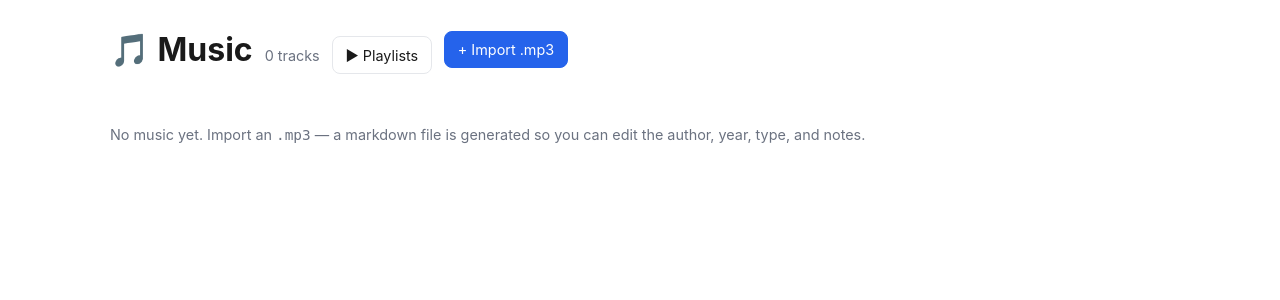
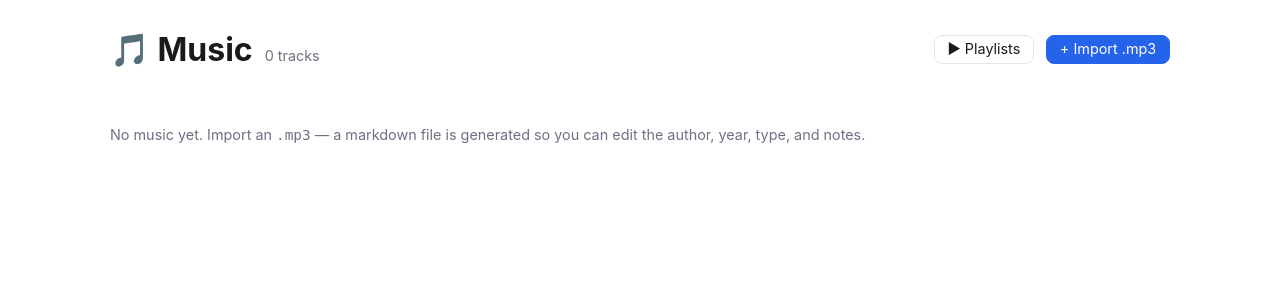
Before and after one commit to phatnguyen9722/knowledge_base_tool, a FastAPI app: page /music in a window 1280 px wide. Shown: the part 86-386 px from the top of the page. Run offline with FastAPI, Linux system fonts and the light colour scheme; some libraries are stand-ins or nearby versions.

Commit message:
(Fix): Minor changes

```diff
--- a/static/style.css
+++ b/static/style.css
@@ -193,6 +193,9 @@ a:hover { text-decoration: underline; }
 .feed-head { display: flex; align-items: baseline; gap: .75rem; margin-bottom: 1rem;}
 .feed-head h1 { margin: 0; }
 .head-action { margin-left: auto; align-self: center; }
+.head-actions { margin-left: auto; align-self: center; display: flex; align-items: stretch; gap: .75rem; }
+.head-actions form { display: contents; }
+.head-actions .btn { display: flex; align-items: center; line-height: 1; margin: 0; }
 .feed { list-style: none; padding: 0; margin: 1rem 0; }
 .card {
   border: 1px solid var(--border); border-radius: 12px;
@@ -273,8 +276,9 @@ a:hover { text-decoration: underline; }
   mask-image: linear-gradient(#000 72%, transparent);
 }
 .note-content > :first-child { margin-top: 0; }
-.note-actions { display: flex; align-items: center; gap: .5rem; margin-top: .35rem; }
+.note-actions { display: flex; align-items: stretch; gap: .5rem; margin-top: .35rem; }
 .note-actions form { display: contents; } /* form is invisible to flex so <button> aligns with <a> */
+.note-actions .btn { display: flex; align-items: center; line-height: 1; }
 
 /* Per-note themes (card background patterns) */
 .note-theme-lines {
--- a/templates/music_list.html
+++ b/templates/music_list.html
@@ -5,8 +5,9 @@
   <div class="feed-head">
     <h1>🎵 Music</h1>
     <span class="muted">{{ tracks|length }} track{{ '' if tracks|length == 1 else 's' }}</span>
+    <div class="head-actions">
       <a class="btn" href="/music/playlists">▶ Playlists</a>
-    <form class="head-action import-form" method="post" action="/music/import"
+      <form class="import-form" method="post" action="/music/import"
             enctype="multipart/form-data">
         <label class="btn btn-primary">
           + Import .mp3
@@ -14,6 +15,7 @@
                  onchange="this.form.submit()">
         </label>
       </form>
+    </div>
   </div>
 
   {% if not tracks %}
```
Lines whose indentation alone changed are shown as unchanged.
